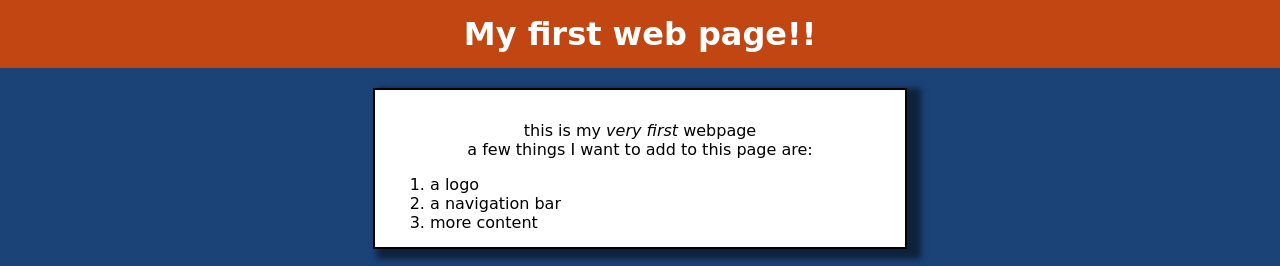
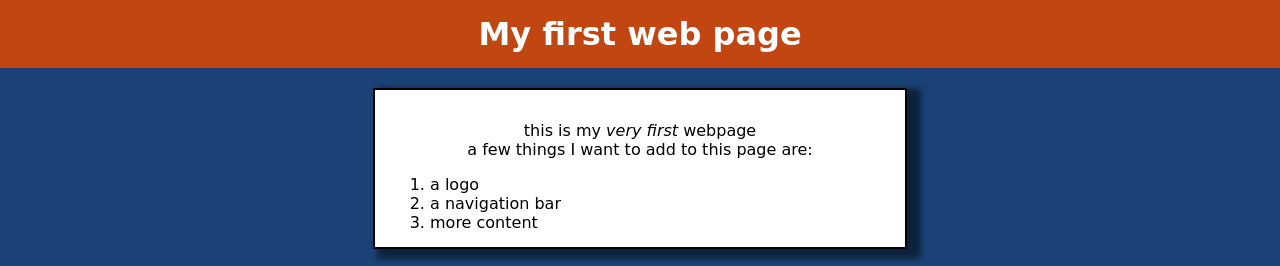
Before and after one commit to mikeromero4/calendar, a website: page index.html in a window 1280 px wide. Shown: the top 266 px of the page. Drawn offline with Linux system fonts and the light colour scheme.

Commit message:
Update index.html

```diff
--- a/index.html
+++ b/index.html
@@ -16,8 +16,8 @@
 
 
 <body>
-	<h1>
-		My first web page!!
+	<h1 id='test'>
+		My first web page
 	</h1>
 	<div class = "fancy_box">
 		<p>
@@ -31,7 +31,7 @@
 		</ol>
  </div>
 
-	<a href="#" >this is a link</a>
+	<a href="#test" >this is a link</a>
 	<br>
 	<img class = "fancy_box" width=200 src="http://www.mhswebdesign.com/wp-content/uploads/2017/11/201510_1728_aefec_sm.png">
 
```
